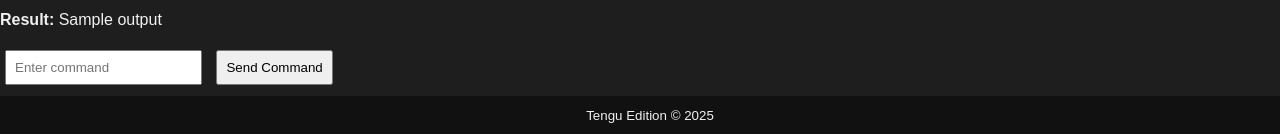
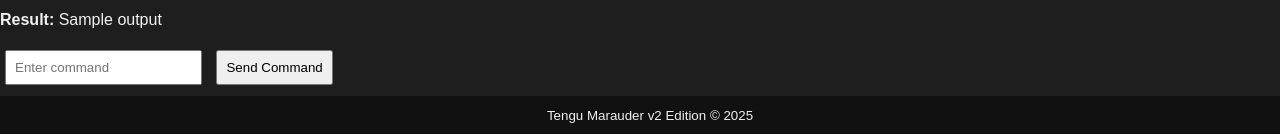
Before and after one commit to celeste-rip/Knightmare, a Flask app: template webui/templates/index.html in a window 1280 px wide. Shown: the part 666-800 px from the top of the page. Run offline with Flask 3, Linux system fonts and the light colour scheme; the template is opened without the code that fills it: most values are stand-ins (such as "Sample title", 1, 10 or a date in 2020).

Commit message:
edited index.html file for bootstrap

```diff
--- a/webui/templates/index.html
+++ b/webui/templates/index.html
@@ -37,5 +37,5 @@
   {% endif %}
 
   <footer>
-    <small>Tengu Edition &copy; 2025</small>
+    <small>Tengu Marauder v2 Edition &copy; 2025</small>
   </footer>
```
